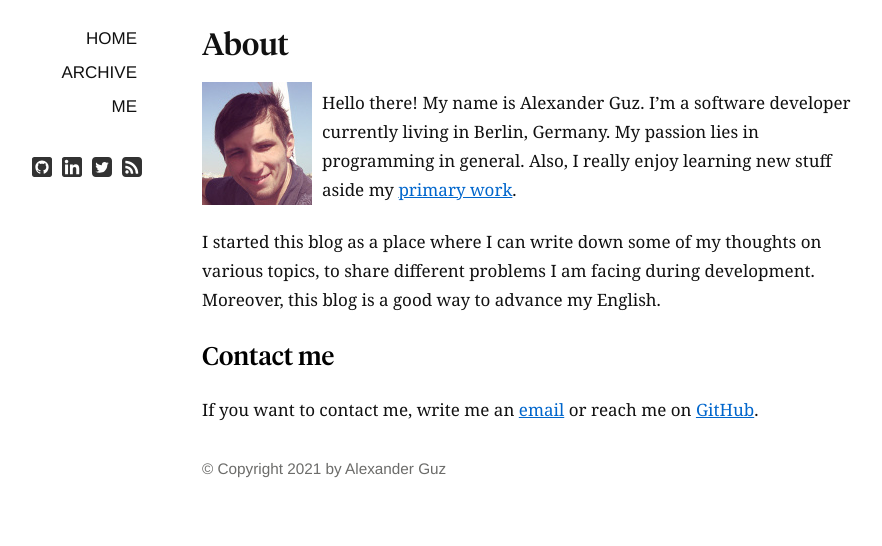
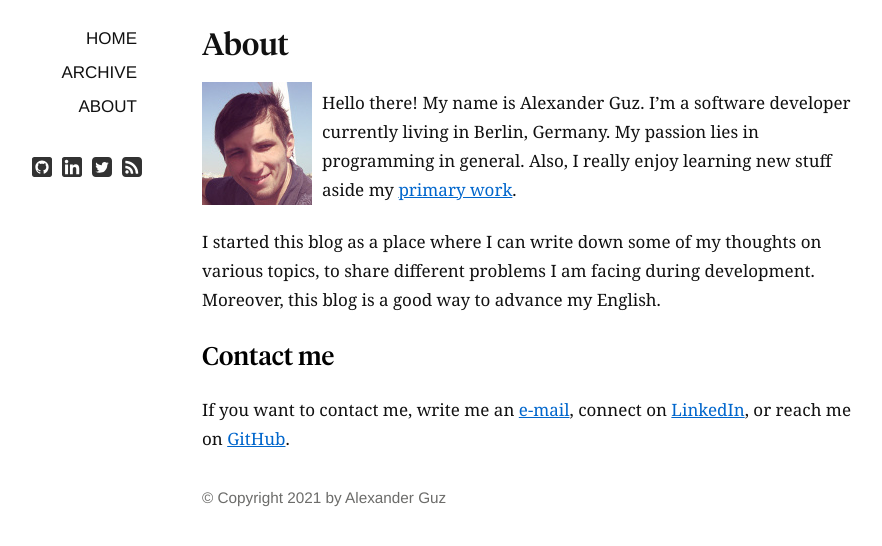
Before and after one commit to kalimatas/kalimatas.github.com, a Jekyll site: the page built from about/index.md, in a window 1280 px wide. Shown: the top 546 px of the page, without its empty margins (113-995 px from the left). Built offline with Jekyll 4.4.1, drawn with Linux system fonts in a browser that asks for light colours.

Commit message:
Renamed "about"

```diff
--- a/_layouts/default.html
+++ b/_layouts/default.html
@@ -36,7 +36,7 @@
 			<ul>
 				<li><a href="/">Home</a></li>
 				<li><a href="/archive/">Archive</a></li>
-				<li><a href="/me/">Me</a></li>
+				<li><a href="/about/">About</a></li>
 			</ul>
 			<section id="icons">
 				<a class="icon" target="_blank" href="https://github.com/kalimatas"><img width="20" height="20" title="GitHub" src="/static/img/github_square.svg" /></a>
--- a/me/index.md
+++ b/about/index.md
@@ -15,5 +15,5 @@ Moreover, this blog is a good way to advance my English.
 
 ## Contact me
 
-If you want to contact me, write me an [email](mailto:guz@kalimatas.com) or reach
-me on [GitHub](https://github.com/kalimatas).
+If you want to contact me, write me an [e-mail](mailto:guz@kalimatas.com), connect on
+[LinkedIn](https://linkedin.com/in/kalimatas), or reach me on [GitHub](https://github.com/kalimatas).
```
